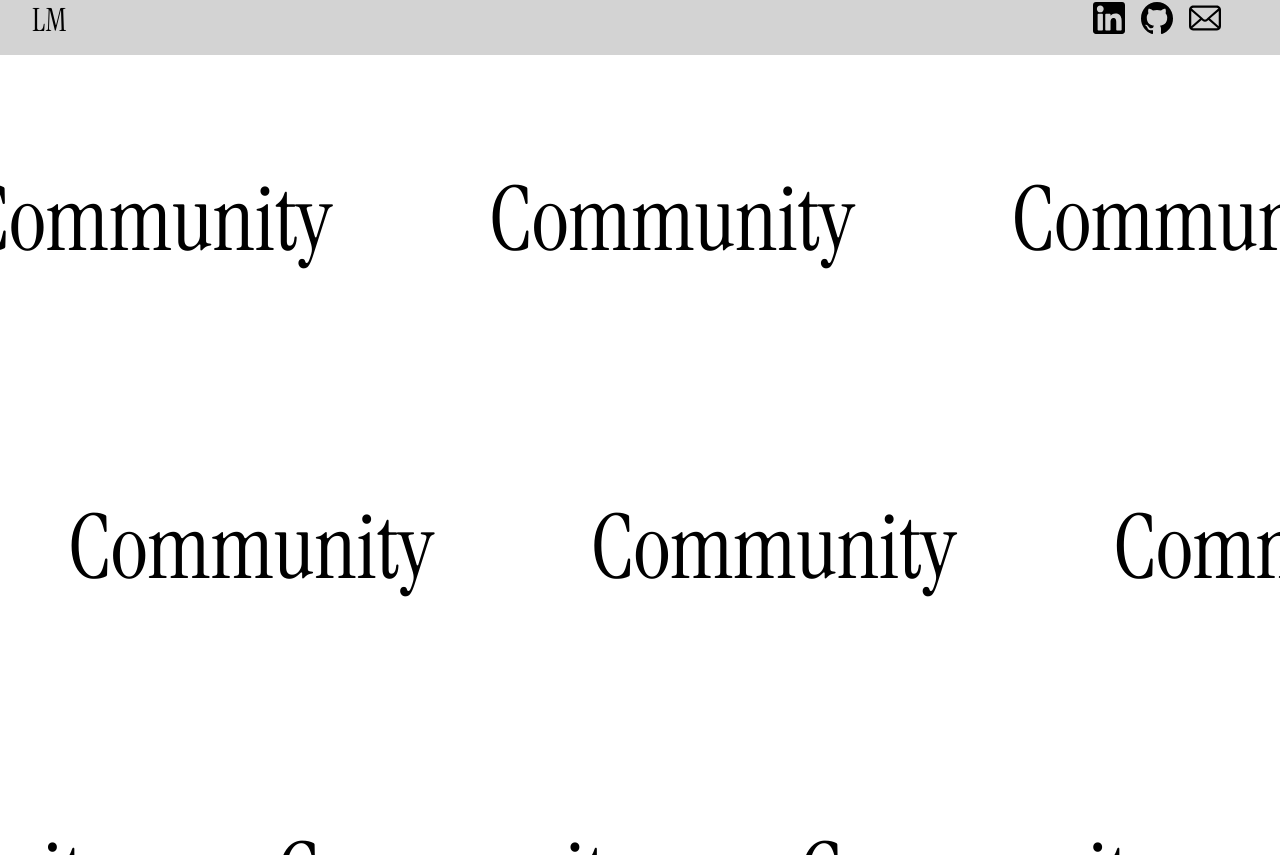
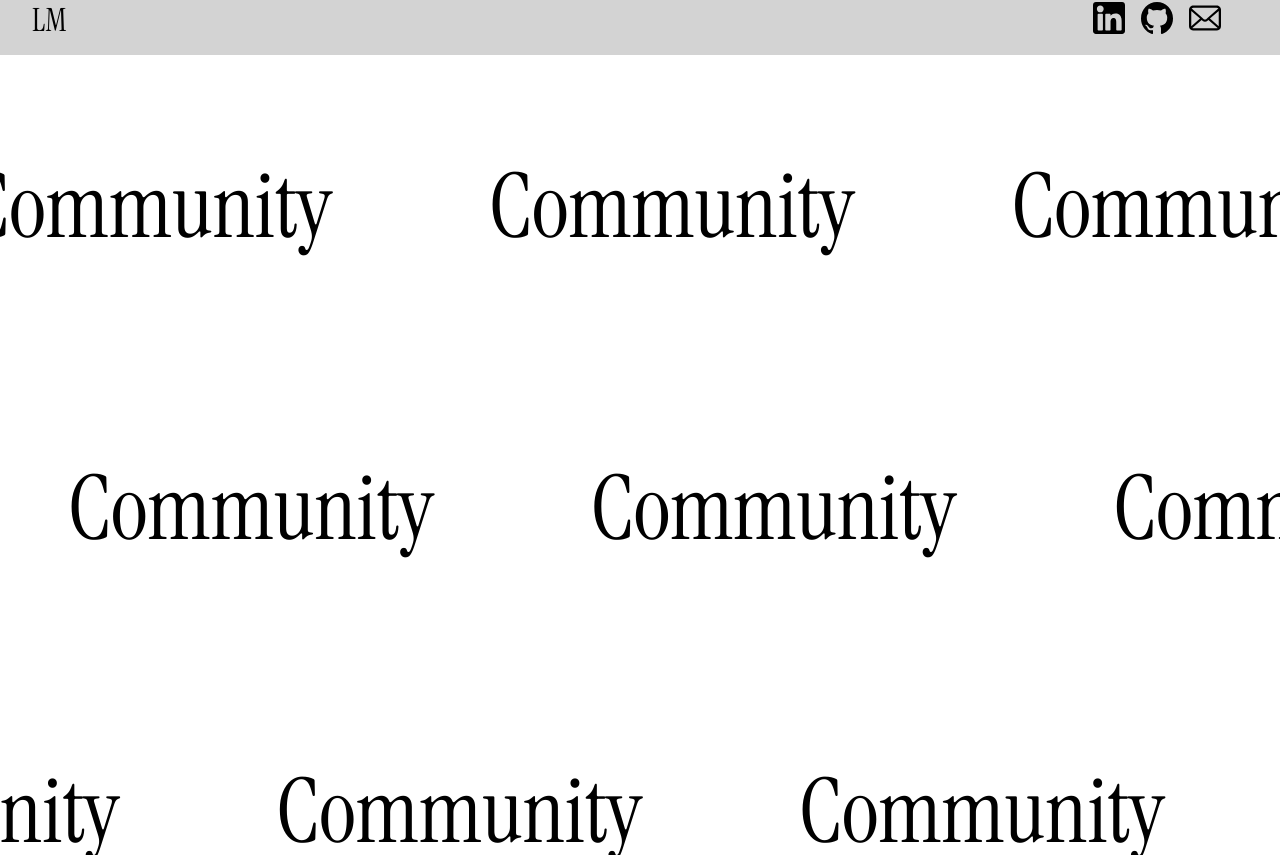
Before and after one commit to Logan-Mui/Web-Portfolio, a React (Vite) app: page / in a window 1280 px wide. Shown: the part 745-1600 px from the top of the page. Built offline with nearby package versions, Linux system fonts and the light colour scheme.

Commit message:
bringing the text together vertically

```diff
--- a/src/styles/community/marquee.css
+++ b/src/styles/community/marquee.css
@@ -31,7 +31,7 @@
 
 
 .marquee-text p {
-    padding: 1rem 2.5rem;
+    padding: 0.2rem 2.5rem;
 }
 
 @keyframes marquee-move-text {
```
